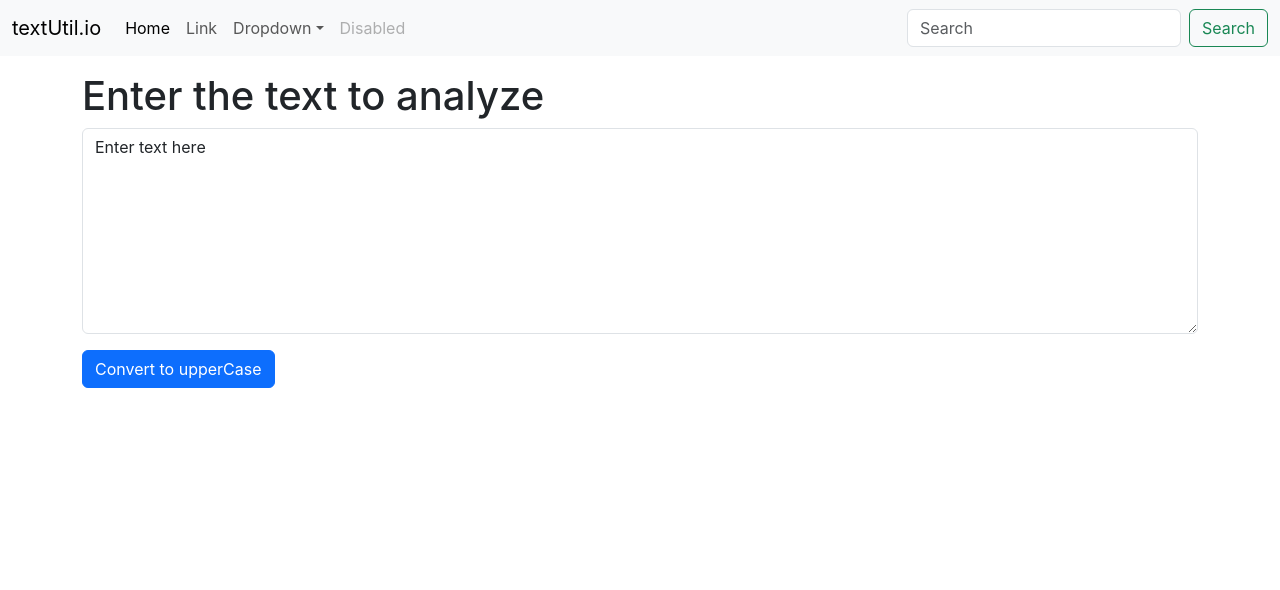
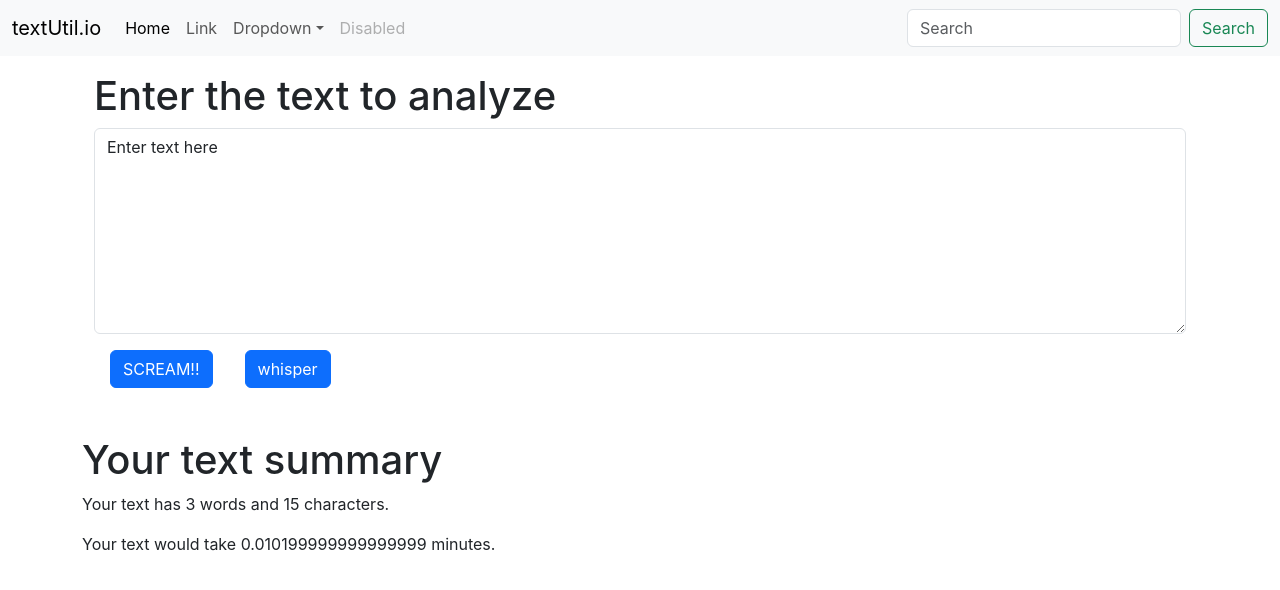
Before and after one commit to paper091/first-react-project, a React (Create React App) app: page / in a window 1280 px wide. Shown: the top 590 px of the page. Built offline with nearby package versions, Linux system fonts and the light colour scheme.

Commit message:
added whisper, scream, and some other functionaitites

```diff
--- a/src/components/TextForm.js
+++ b/src/components/TextForm.js
@@ -18,13 +18,28 @@ export default function TextForm(props) {
         let newText = text.toUpperCase();
         setText(newText)
     }
+    const handleLowClick = ()=>{
+        console.log("Low click");
+        console.log("Button Clicked" + text);
+        let newText = text.toLowerCase();
+        setText(newText)
+    }
     return (
         <>
-            <h1>{props.heading}</h1>
-            <div className="input-group mb-3">
-                <textarea className="form-control" id="textInput" value={text} onChange={handleOnChange} aria-label="With textarea" rows="8"></textarea>
+            <div className="container">
+                <h1>{props.heading}</h1>
+                <div className="input-group mb-3">
+                    <textarea className="form-control" id="textInput" value={text} onChange={handleOnChange} aria-label="With textarea" rows="8"></textarea>
+                </div>
+                <button className="btn btn-primary mx-3" onClick={handleUpClick}>SCREAM!!</button>
+                <button className="btn btn-primary mx-3" onClick={handleLowClick}>whisper</button>
             </div>
-            <button className="btn btn-primary" onClick={handleUpClick}>Convert to upperCase</button>
+
+            <div className="component my-5">
+                <h1>Your text summary</h1>
+                <p>Your text has {text.split(" ").length} words and {text.length} characters.</p>
+                <p>Your text would take {0.0034*text.split(" ").length} minutes.</p>
+            </div>
         </>
     )
 }
```
